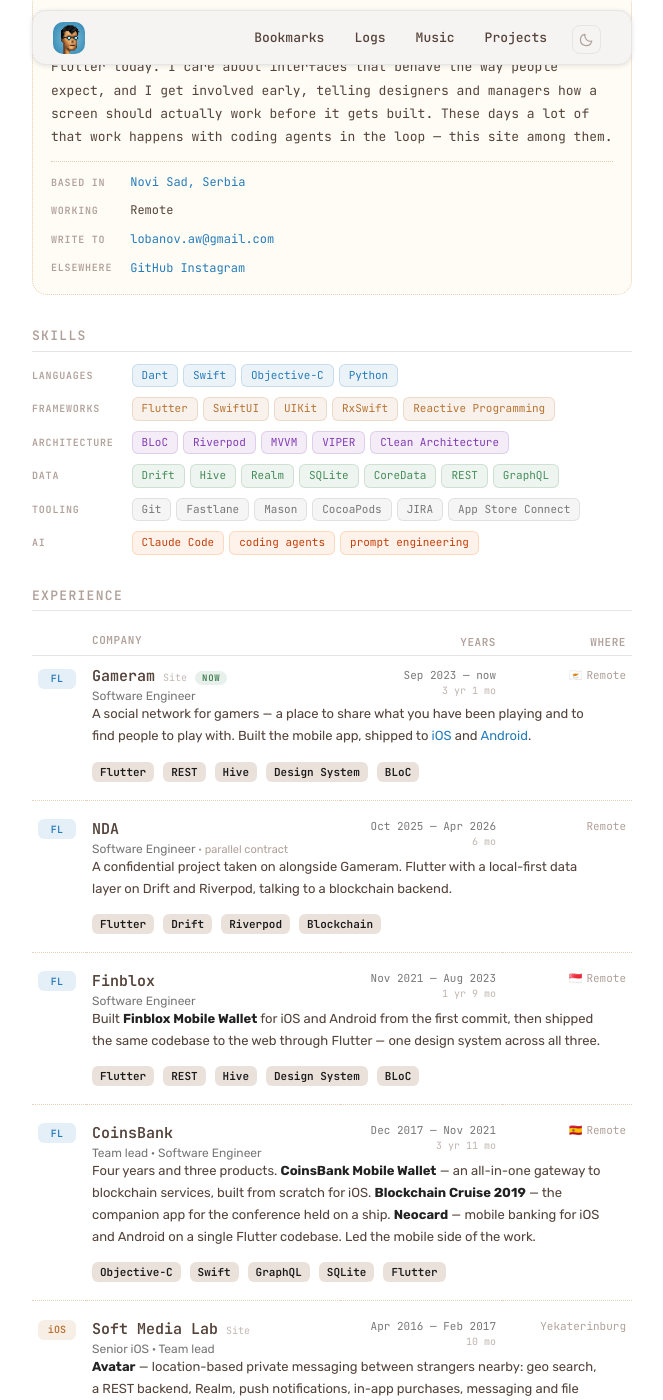
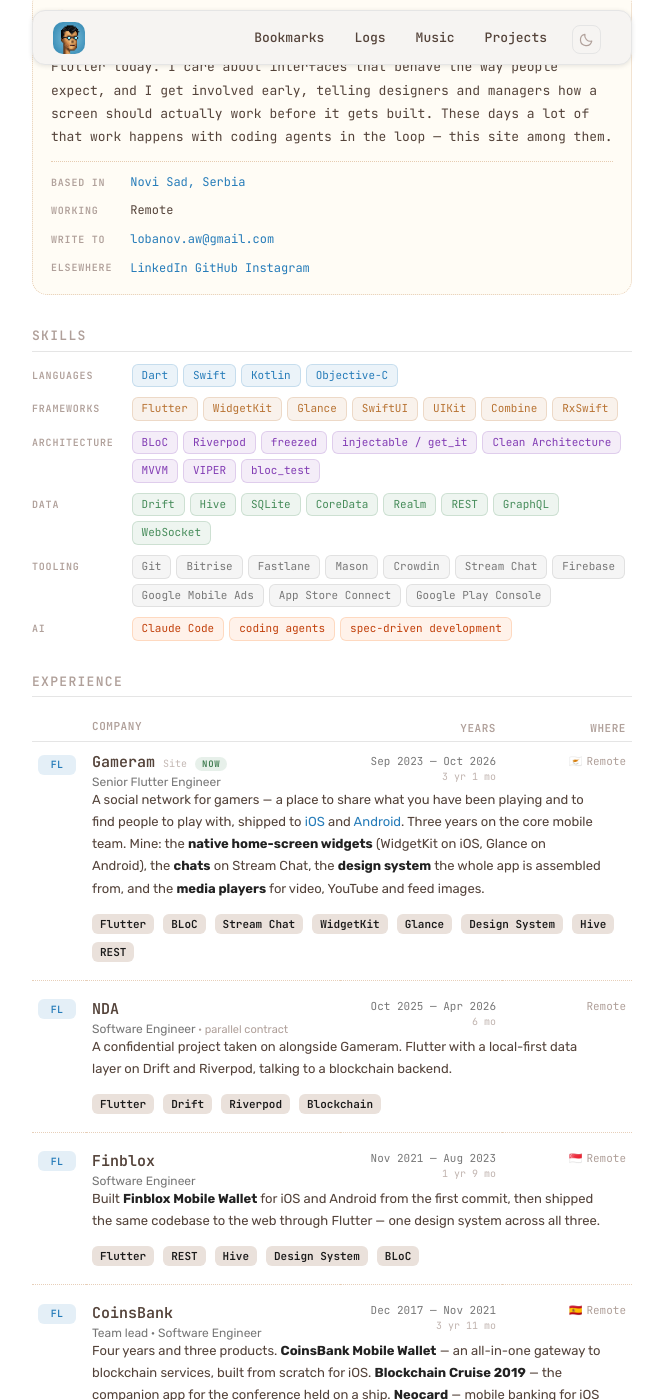
Before and after one commit to alobanov/alobanov.github.io, a Jekyll site: the page built from resume_en.md, in a window 1280 px wide and 1400 px high, scrolled down 546 px. Shown: the whole window, without its empty margins (308-971 px from the left). Built offline with Jekyll 4.4.1, drawn with Linux system fonts in a browser that asks for light colours.

Commit message:
feat(cv): update skills, Gameram role and add LinkedIn link
Widens the Frameworks/Architecture/Data/Tooling skill lists, bumps the
Gameram role to Senior Flutter Engineer with a fuller note, and adds a
LinkedIn link. Regenerated PDF to match.

```diff
--- a/_data/cv.yml
+++ b/_data/cv.yml
@@ -17,24 +17,26 @@
 skills:
   - kind: lang
     label: Languages
-    items: [Dart, Swift, Objective-C, Python]
+    items: [Dart, Swift, Kotlin, Objective-C]
   - kind: framework
     label: Frameworks
-    items: [Flutter, SwiftUI, UIKit, RxSwift, Reactive Programming]
+    items: [Flutter, WidgetKit, Glance, SwiftUI, UIKit, Combine, RxSwift]
   - kind: state
     label: Architecture
-    items: [BLoC, Riverpod, MVVM, VIPER, Clean Architecture]
+    items: [BLoC, Riverpod, freezed, injectable / get_it, Clean Architecture, MVVM, VIPER, bloc_test]
   - kind: data
     label: Data
-    items: [Drift, Hive, Realm, SQLite, CoreData, REST, GraphQL]
+    items: [Drift, Hive, SQLite, CoreData, Realm, REST, GraphQL, WebSocket]
   - kind: tool
     label: Tooling
-    items: [Git, Fastlane, Mason, CocoaPods, JIRA, App Store Connect]
+    items: [Git, Bitrise, Fastlane, Mason, Crowdin, Stream Chat, Firebase, Google Mobile Ads, App Store Connect, Google Play Console]
   - kind: ai
     label: AI
-    items: [Claude Code, coding agents, prompt engineering]
+    items: [Claude Code, coding agents, spec-driven development]
 
 links:
+  - label: LinkedIn
+    url: https://www.linkedin.com/in/alobanov87/
   - label: GitHub
     url: https://github.com/alobanov
   - label: Instagram
@@ -43,21 +45,25 @@
 # Опыт — текущее место первым. stack задаёт цвет метки платформы.
 experience:
   - company: Gameram
-    role: Software Engineer
-    period: Sep 2023 — now
+    role: Senior Flutter Engineer
+    period: Sep 2023 — Oct 2026
     from: 2023-09
-    to: now
+    to: 2026-10
     stack: Flutter
     where: Remote
     country: 🇨🇾 Cyprus
     link: https://www.gameram.com/
     current: true
-    tags: [Flutter, REST, Hive, Design System, BLoC]
+    tags: [Flutter, BLoC, Stream Chat, WidgetKit, Glance, Design System, Hive, REST]
     note: >
       A social network for gamers — a place to share what you have been playing and
-      to find people to play with. Built the mobile app, shipped to
+      to find people to play with, shipped to
       [iOS](https://apps.apple.com/us/app/gameram-network-for-gamers/id1526052976)
       and [Android](https://play.google.com/store/apps/details?id=com.gameram.gameram&hl=en&gl=US).
+      Three years on the core mobile team. Mine: the **native home-screen widgets**
+      (WidgetKit on iOS, Glance on Android), the **chats** on Stream Chat, the
+      **design system** the whole app is assembled from, and the **media players**
+      for video, YouTube and feed images.
 
   - company: NDA
     role: Software Engineer
```
Also changed, not shown: 1 other file.
